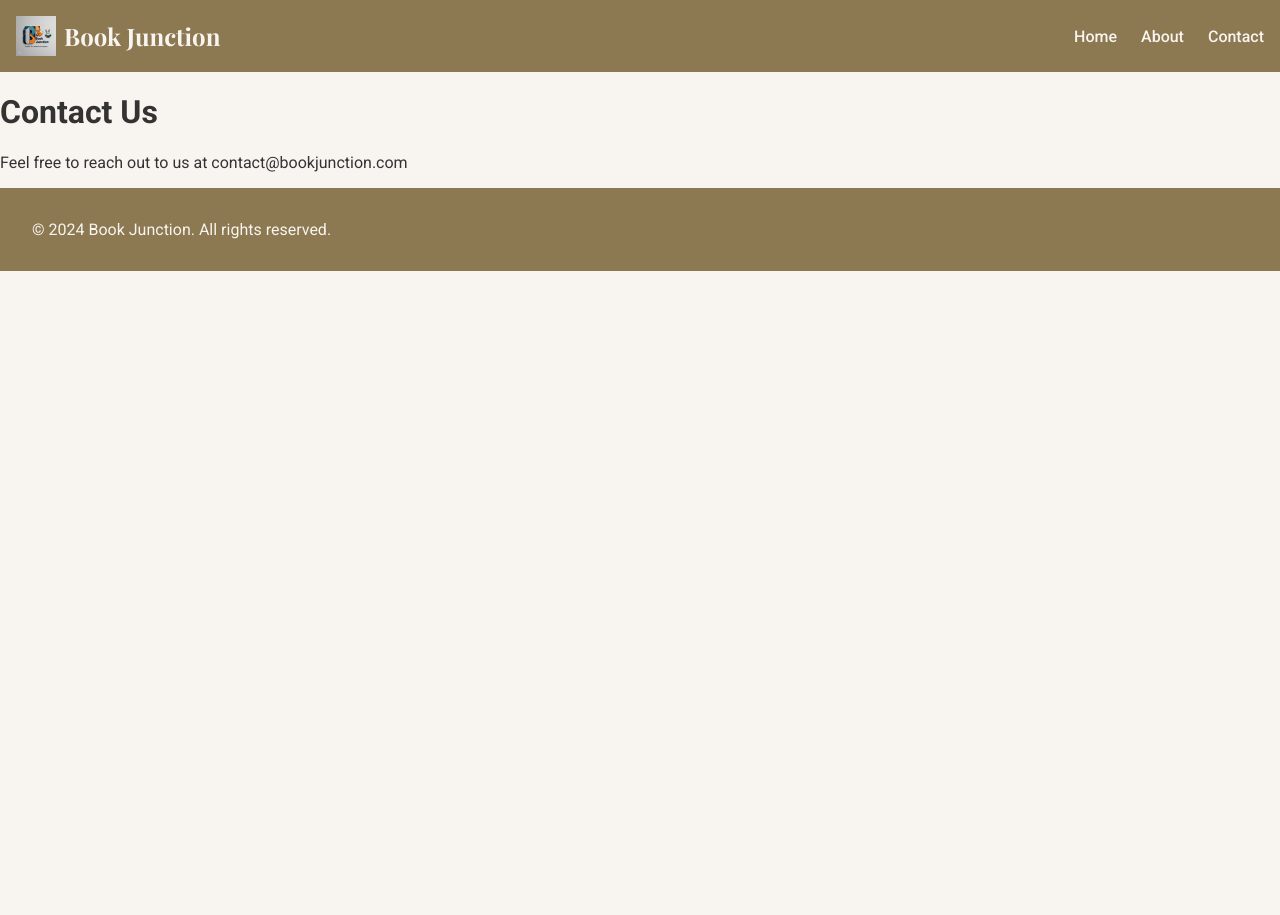
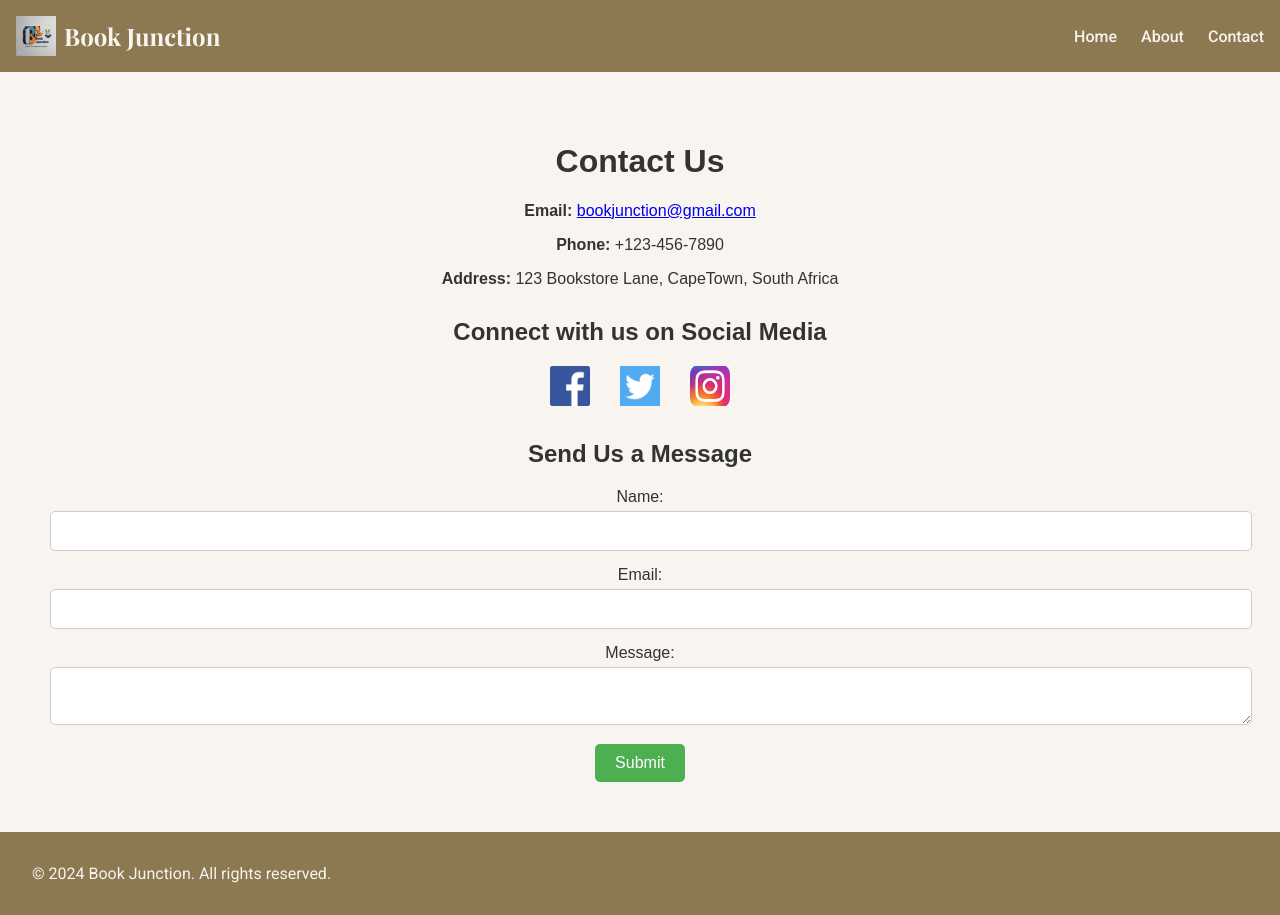
Before and after one commit to Magwaza22/book-app, a Vue app: page /contact in a window 1280 px wide. Before the commit the page ends 800 px from the top, so only its background shows below. Built offline with nearby package versions, Linux system fonts and the light colour scheme.

Commit message:
Please find my Contact page,Indi.

```diff
--- a/src/views/ContactPage.vue
+++ b/src/views/ContactPage.vue
@@ -1,72 +1,127 @@
 <template>
-  <div id="contact">
+  <div class="contact-page">
     <h1>Contact Us</h1>
-    <p>Feel free to reach out to us at contact@bookjunction.com</p>
+
+    <div class="contact-info">
+      <p><strong>Email:</strong> <a href="mailto:bookjunction@gmail.com">bookjunction@gmail.com</a></p>
+      <p><strong>Phone:</strong> +123-456-7890</p>
+      <p><strong>Address:</strong> 123 Bookstore Lane, CapeTown, South Africa</p>
+    </div>
+
+    <h2>Connect with us on Social Media</h2>
+    <div class="social-icons">
+      <a :href="facebookLink" target="_blank" aria-label="Facebook">
+        <img src="@/assets/Facebook.png" alt="Facebook" class="icon-image" />
+      </a>
+      <a :href="twitterLink" target="_blank" aria-label="Twitter">
+        <img src="@/assets/x.png" alt="Twitter" class="icon-image" />
+      </a>
+      <a :href="instagramLink" target="_blank" aria-label="Instagram">
+        <img src="@/assets/insta.jpg" alt="Instagram" class="icon-image" />
+      </a>
+    </div>
+
+    <h2>Send Us a Message</h2>
+    <form @submit.prevent="submitForm">
+      <div class="form-group">
+        <label for="name">Name:</label>
+        <input type="text" id="name" v-model="form.name" required />
+      </div>
+      <div class="form-group">
+        <label for="email">Email:</label>
+        <input type="email" id="email" v-model="form.email" required />
+      </div>
+      <div class="form-group">
+        <label for="message">Message:</label>
+        <textarea id="message" v-model="form.message" required></textarea>
+      </div>
+      <button type="submit">Submit</button>
+    </form>
   </div>
 </template>
 
 <script>
 export default {
-  name: 'ContactPage',
+  data() {
+    return {
+      facebookLink: "https://www.facebook.com/yourpage",
+      twitterLink: "https://www.twitter.com/yourpage",
+      instagramLink: "https://www.instagram.com/yourpage",
+      form: {
+        name: '',
+        email: '',
+        message: ''
+      }
+    };
+  },
+  methods: {
+    submitForm() {
+      // Handle form submission, e.g., send data to a server
+      alert(`Thank you for your message, ${this.form.name}! We will get back to you shortly.`);
+      // Reset form
+      this.form.name = '';
+      this.form.email = '';
+      this.form.message = '';
+    }
+  }
 };
 </script>
 
 <style scoped>
 /* Font imports */
-@import url('https://fonts.googleapis.com/css2?family=Playfair+Display:wght@400;700&family=Roboto:wght@400;500;700&display=swap');
-
-/* CSS variables */
-:root {
-  --primary-color: #8c7851;
-  --secondary-color: #d4c6a9;
-  --text-color: #333;
-  --background-color: #f8f4ef;
-  --font-heading: 'Playfair Display', serif;
-  --font-body: 'Roboto', sans-serif;
+.contact-page {
+  text-align: center;
+  font-family: Arial, sans-serif;
+  padding: 50px;
 }
 
-/* General styles */
-body {
-  margin: 0;
-  font-family: var(--font-body);
-  color: var(--text-color);
-  background-color: var(--background-color);
-}
-/* Contact page specific styles */
-/* Main content styles */
-.hero {
-  padding: 4rem 2rem;
-  text-align: center;
+.contact-info {
+  margin-bottom: 30px;
 }
 
-.hero h1 {
-  font-family: var(--font-heading);
-  font-size: 2.5rem;
-  margin-bottom: 1rem;
+.social-icons {
+  margin-bottom: 30px;
 }
 
-.slogan {
-  font-size: 1.2rem;
-  margin-bottom: 2rem;
+.social-icons a {
+  margin: 0 15px;
+  display: inline-block;
 }
 
-.buttons {
-  display: flex;
-  justify-content: center;
-  gap: 1rem;
+.icon-image {
+  width: 40px; /* Adjust size as needed */
+  height: 40px; /* Adjust size as needed */
 }
 
-.buttons button {
-  background-color: var(--secondary-color);
+.form-group {
+  margin-bottom: 15px;
+}
+
+.form-group label {
+  display: block;
+  margin-bottom: 5px;
+}
+
+.form-group input,
+.form-group textarea {
+  width: 100%;
+  padding: 10px;
+  font-size: 16px;
+  border: 1px solid #ccc;
+  border-radius: 5px;
+}
+
+button {
+  padding: 10px 20px;
+  font-size: 16px;
+  background-color: #4CAF50;
+  color: white;
   border: none;
-  color: var(--text-color);
-  padding: 0.8rem 1.5rem;
-  text-align: center;
-  text-decoration: none;
-  display: inline-block;
-  font-size: 1rem;
-  border-radius: 4px;
+  border-radius: 5px;
   cursor: pointer;
 }
 
+button:hover {
+  background-color: #45a049;
+}
 </style>
```
